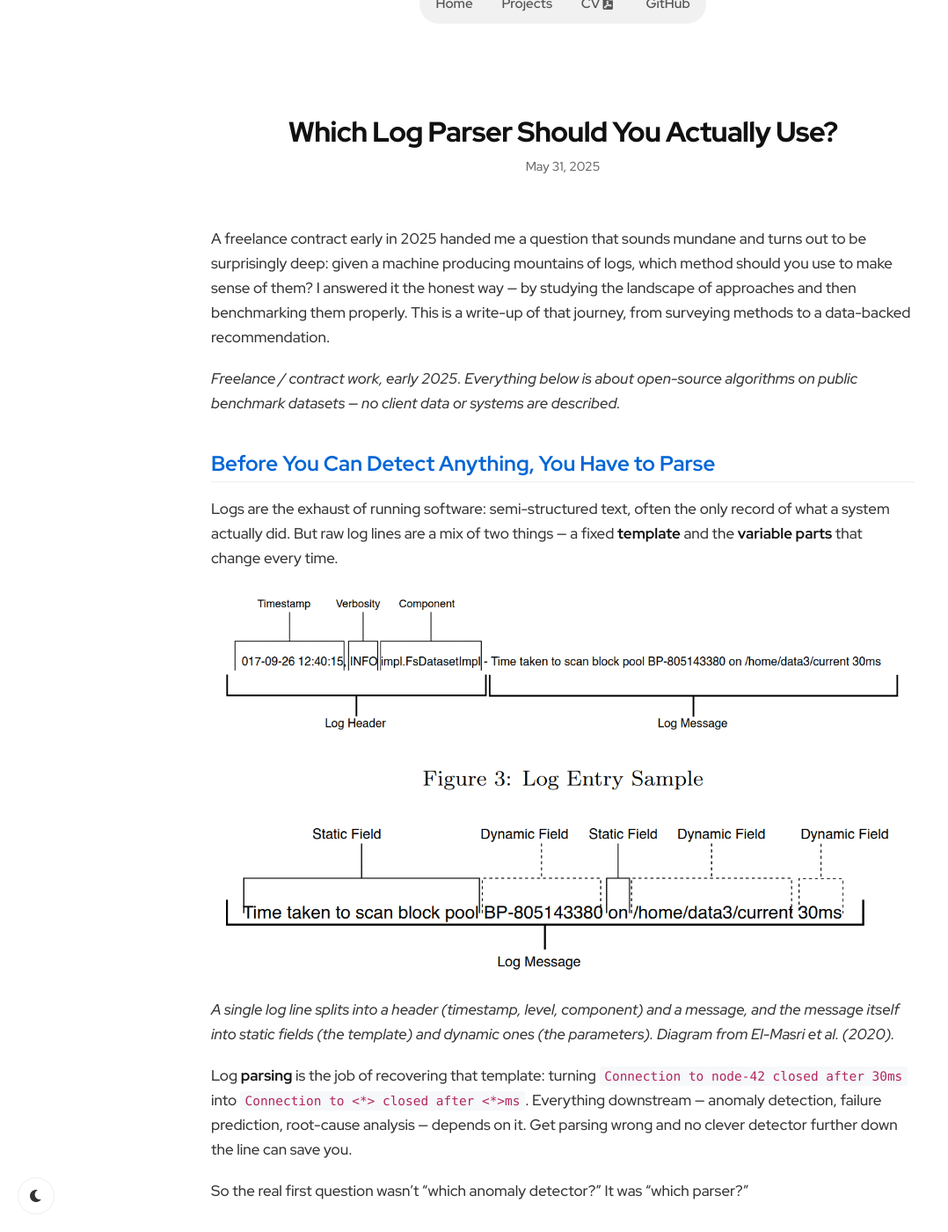
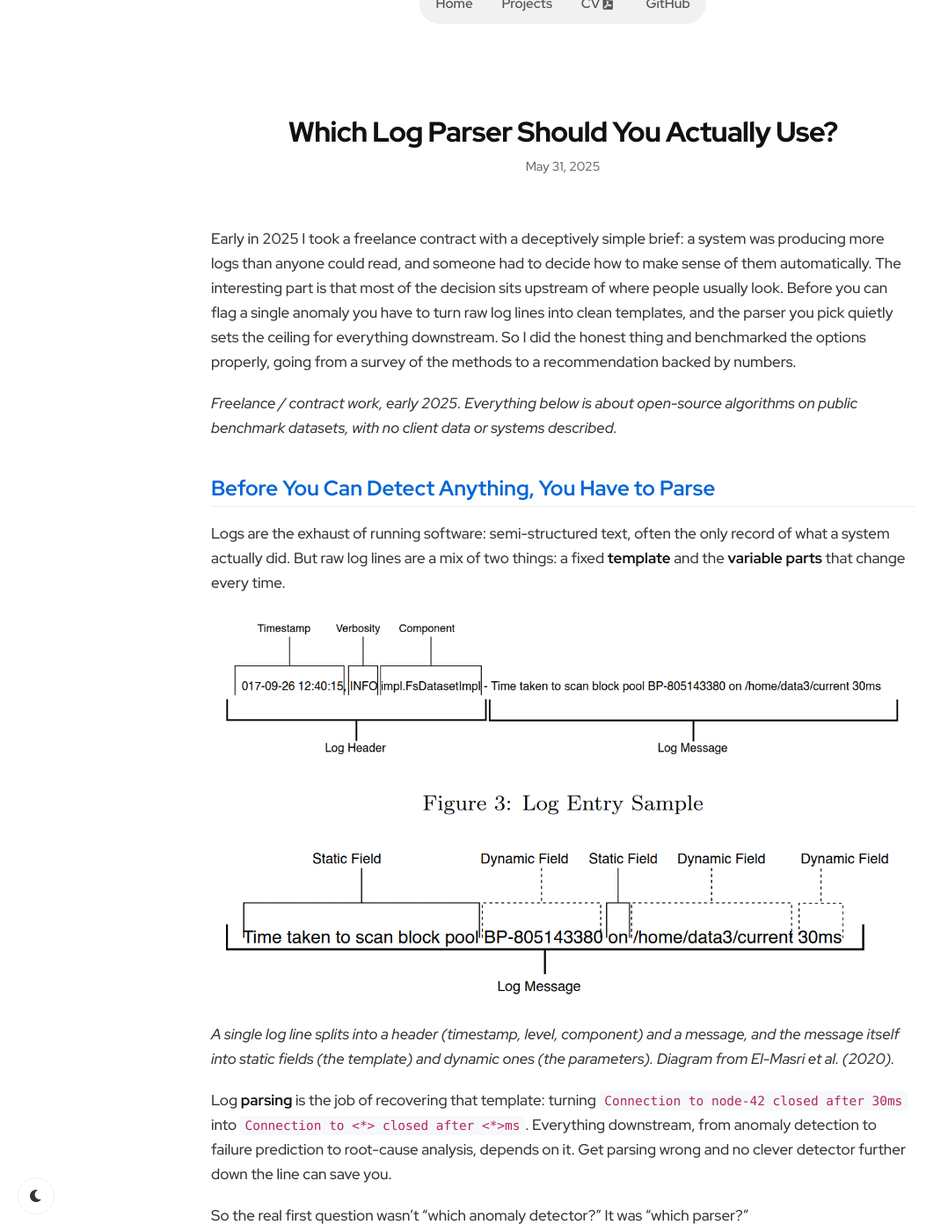
Before and after one commit to jucamohedano/jucamohedano.github.io, a Jekyll site: the page built from _posts/2025-05-31-benchmarking-log-parsers.md, in a window 1280 px wide and 1400 px high, scrolled down 270 px. Shown: the whole window at 88% size, without its empty margins (0-1078 px from the left). Built offline with Jekyll 4.4.1, drawn with Linux system fonts in a browser that asks for light colours; some of the changed text lies outside the part shown.

Commit message:
Rewrite log-post intro and remove em dashes
Co-Authored-By: Claude Fable 5 <noreply@anthropic.com>

```diff
--- a/_posts/2025-05-31-benchmarking-log-parsers.md
+++ b/_posts/2025-05-31-benchmarking-log-parsers.md
@@ -8,20 +8,20 @@ tags: [log-analysis, benchmarking, anomaly-detection, PyOD, unsupervised-learnin
 image: /assets/images/logbench_accuracy_f1.png
 ---
 
-A freelance contract early in 2025 handed me a question that sounds mundane and turns out to be surprisingly deep: given a machine producing mountains of logs, which method should you use to make sense of them? I answered it the honest way — by studying the landscape of approaches and then benchmarking them properly. This is a write-up of that journey, from surveying methods to a data-backed recommendation.
+Early in 2025 I took a freelance contract with a deceptively simple brief: a system was producing more logs than anyone could read, and someone had to decide how to make sense of them automatically. The interesting part is that most of the decision sits upstream of where people usually look. Before you can flag a single anomaly you have to turn raw log lines into clean templates, and the parser you pick quietly sets the ceiling for everything downstream. So I did the honest thing and benchmarked the options properly, going from a survey of the methods to a recommendation backed by numbers.
 
 <!--more-->
 
-*Freelance / contract work, early 2025. Everything below is about open-source algorithms on public benchmark datasets — no client data or systems are described.*
+*Freelance / contract work, early 2025. Everything below is about open-source algorithms on public benchmark datasets, with no client data or systems described.*
 
 ## Before You Can Detect Anything, You Have to Parse
 
-Logs are the exhaust of running software: semi-structured text, often the only record of what a system actually did. But raw log lines are a mix of two things — a fixed **template** and the **variable parts** that change every time.
+Logs are the exhaust of running software: semi-structured text, often the only record of what a system actually did. But raw log lines are a mix of two things: a fixed **template** and the **variable parts** that change every time.
 
 ![The anatomy of a log line: header fields, then static template versus dynamic parameters](/assets/images/logbench_log_structure.png)
 *A single log line splits into a header (timestamp, level, component) and a message, and the message itself into static fields (the template) and dynamic ones (the parameters). Diagram from El-Masri et al. (2020).*
 
-Log **parsing** is the job of recovering that template: turning `Connection to node-42 closed after 30ms` into `Connection to <*> closed after <*>ms`. Everything downstream — anomaly detection, failure prediction, root-cause analysis — depends on it. Get parsing wrong and no clever detector further down the line can save you.
+Log **parsing** is the job of recovering that template: turning `Connection to node-42 closed after 30ms` into `Connection to <*> closed after <*>ms`. Everything downstream, from anomaly detection to failure prediction to root-cause analysis, depends on it. Get parsing wrong and no clever detector further down the line can save you.
 
 So the real first question wasn't "which anomaly detector?" It was "which parser?"
 
@@ -29,12 +29,12 @@ So the real first question wasn't "which anomaly detector?" It was "which parser
 
 Log parsing turns out to be a small field with a dozen genuinely different ideas. Before benchmarking anything I mapped the approaches, because the design philosophy tells you a lot about where each one will break:
 
-- **Fixed-depth tree** (Drain) — stream logs through a shallow parse tree with a cache. Fast, online, boringly reliable.
-- **Streaming with longest-common-subsequence** (Spell) — compare each new line against known templates by LCS.
-- **Iterative partitioning** (IPLoM) — split logs by length, then token position, then bijection.
-- **n-gram dictionaries** (Logram) — count token n-grams; anything frequent is template.
-- **Evolutionary search** (MoLFI) — frame parsing as multi-objective optimisation and search with a genetic algorithm.
-- **Clustering** (LogSig, LogMine, SHISO) — group similar lines, then abstract each cluster.
+- **Fixed-depth tree** (Drain): stream logs through a shallow parse tree with a cache. Fast, online, boringly reliable.
+- **Streaming with longest-common-subsequence** (Spell): compare each new line against known templates by LCS.
+- **Iterative partitioning** (IPLoM): split logs by length, then token position, then bijection.
+- **n-gram dictionaries** (Logram): count token n-grams; anything frequent is template.
+- **Evolutionary search** (MoLFI): frame parsing as multi-objective optimisation and search with a genetic algorithm.
+- **Clustering** (LogSig, LogMine, SHISO): group similar lines, then abstract each cluster.
 - **Heuristics** (AEL), and a **bidirectional parallel tree** (Brain) built around the longest common patterns.
 
 One unglamorous but important filter at this stage was **licensing**: several parsers are GPL, which rules them out of a commercial product regardless of how well they score. That screen quietly removed a few candidates before a single benchmark ran.
@@ -45,35 +45,35 @@ I built a harness to run 13 parsers over the public [LogHub](https://github.com/
 
 - **Accuracy** and **F1** on template extraction
 - **Throughput** (MB/s) and **memory usage**
-- **Memory-to-file ratio** — memory consumed relative to input size
-- **Parameter count** — a proxy for how much tuning each one needs
+- **Memory-to-file ratio**: memory consumed relative to input size
+- **Parameter count**: a proxy for how much tuning each one needs
 
 ![Average F1 and accuracy for all 13 parsers](/assets/images/logbench_accuracy_f1.png)
 *F1 is high almost everywhere (>0.98), but accuracy is where the algorithms separate. A high F1 with low accuracy means an algorithm is producing plausible-looking but imprecise templates.*
 
-The most useful thing the benchmark surfaced is that **F1 hides the differences** — nearly every parser clears 0.98 F1, so on that number alone they look interchangeable. Accuracy tells the real story:
+The most useful thing the benchmark surfaced is that **F1 hides the differences**. Nearly every parser clears 0.98 F1, so on that number alone they look interchangeable. Accuracy tells the real story:
 
 - **Drain** is the boring winner: 0.97 accuracy, decent speed, modest memory. If you deploy one parser and stop thinking about it, deploy this.
 - **Brain** is the most accurate (0.971) but pays for it in memory (3× the lean options).
 - **Logram** is the speed demon (3.1 MB/s, ~3× the pack) but trades away accuracy (0.72).
 - **LenMa** is quietly excellent when resources are tight: high accuracy, lowest memory, a single parameter.
-- **ULP** is the cautionary tale — good F1, but accuracy of 0.41. It confidently produces the wrong templates.
+- **ULP** is the cautionary tale: good F1, but accuracy of 0.41. It confidently produces the wrong templates.
 
 I ended up recommending **five** complementary parsers rather than one, so the choice could follow the constraint: Drain as the default, Logram when speed dominates, LenMa for constrained environments, Spell for streaming, AEL for high-volume-with-accuracy.
 
 ## The Second Half: Anomaly Detection
 
-With logs turned into structured templates, the features you feed a detector are largely **categorical and high-dimensional** — which template fired, in what sequence, how often. The engagement's second track was choosing an anomaly-detection method for exactly that kind of data.
+With logs turned into structured templates, the features you feed a detector are largely **categorical and high-dimensional**: which template fired, in what sequence, how often. The engagement's second track was choosing an anomaly-detection method for exactly that kind of data.
 
-The existing benchmark supported five detectors. I extended it to **49** — the full family of [PyOD](https://github.com/yzhao062/pyod) algorithms that inherit from its base detector — spanning classical methods (Isolation Forest, LOF, One-Class SVM, HBOS), deep models (autoencoders, DeepSVDD), ensembles, and GAN-based detectors. Making that many algorithms comparable meant more harness than model:
+The existing benchmark supported five detectors. I extended it to **49**, the full family of [PyOD](https://github.com/yzhao062/pyod) algorithms that inherit from its base detector, spanning classical methods (Isolation Forest, LOF, One-Class SVM, HBOS), deep models (autoencoders, DeepSVDD), ensembles, and GAN-based detectors. Making that many algorithms comparable meant more harness than model:
 
 - **per-algorithm memory tracking**, because a detector that needs 30 GB is a non-starter no matter its AUC;
-- **dimensionality reduction** — MCA for the categorical features, then UMAP — to actually *see* the structure and the outliers rather than trusting a score blindly;
+- **dimensionality reduction** (MCA for the categorical features, then UMAP) to actually *see* the structure and the outliers rather than trusting a score blindly;
 - **YAML-driven configuration and comparative ranking**, so adding an algorithm was a config entry, not a code change.
 
 ## What I Took Away
 
 - **The parser matters more than the detector.** A sloppy template upstream poisons everything downstream, and it's the step people skip past.
-- **There is no single best algorithm — only best-for-a-constraint.** Almost every "winner" here won on one axis and lost on another. The deliverable wasn't an algorithm, it was a way to choose.
-- **The harness outlives the result.** The reusable benchmark — memory tracking, license screening, config-driven runs, ranking — was worth more to the client than any one number in it, and it's the part I'm still proud of.
+- **There is no single best algorithm, only best-for-a-constraint.** Almost every "winner" here won on one axis and lost on another. The deliverable wasn't an algorithm, it was a way to choose.
+- **The harness outlives the result.** The reusable benchmark (memory tracking, license screening, config-driven runs, ranking) was worth more to the client than any one number in it, and it's the part I'm still proud of.
 - **Boring wins.** Drain, a shallow tree from 2017, quietly beat far fancier methods. That's a lesson I've watched repeat in every domain since.
```
